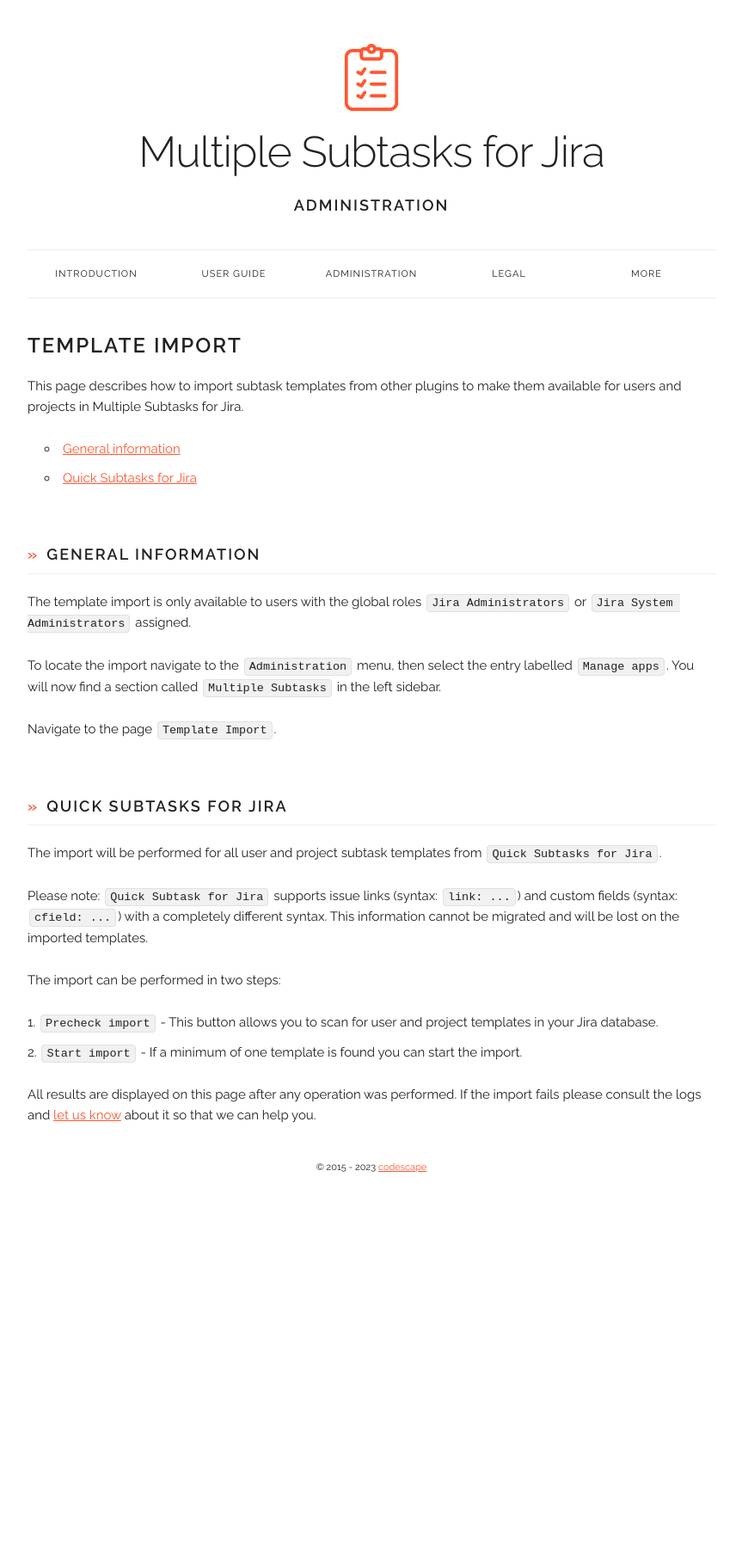
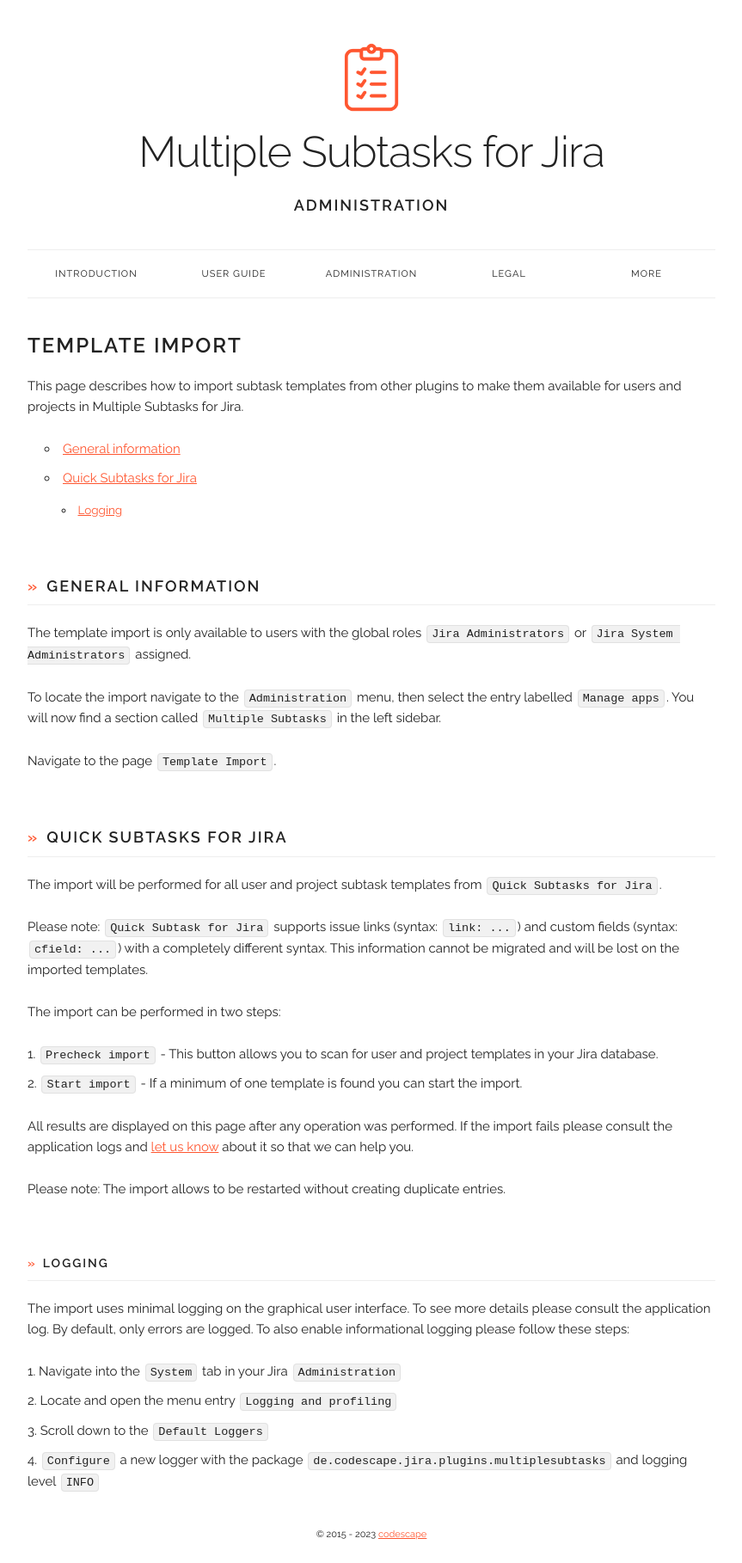
Before and after one commit to codescape/jira-multiple-subtasks, a Jekyll site: the page built from docs/template-import.md, in a window 1280 px wide. Shown: the whole page at 86% size, without its empty margins (208-1071 px from the left). Built offline with Jekyll 4.4.1, drawn with Linux system fonts in a browser that asks for light colours; nearby versions of some CDN libraries; before the commit the page ends 1392 px from its top, so only the background shows below that.

Commit message:
docs: add documentation to enable informational logging (#88)
Closes: #88

```diff
--- a/docs/template-import.md
+++ b/docs/template-import.md
@@ -30,4 +30,18 @@
 2. `Start import` - If a minimum of one template is found you can start the import.
 
 All results are displayed on this page after any operation was performed.
-If the import fails please consult the logs and [let us know](/support) about it so that we can help you.
+If the import fails please consult the application logs and [let us know](/support) about it so that we can help you.
+
+Please note: The import allows to be restarted without creating duplicate entries.
+
+#### Logging
+
+The import uses minimal logging on the graphical user interface.
+To see more details please consult the application log.
+By default, only errors are logged.
+To also enable informational logging please follow these steps:
+
+1. Navigate into the `System` tab in your Jira `Administration`
+2. Locate and open the menu entry `Logging and profiling`
+3. Scroll down to the `Default Loggers`
+4. `Configure` a new logger with the package `de.codescape.jira.plugins.multiplesubtasks` and logging level `INFO`
```
Also changed, not shown: docs/changelog.md.
